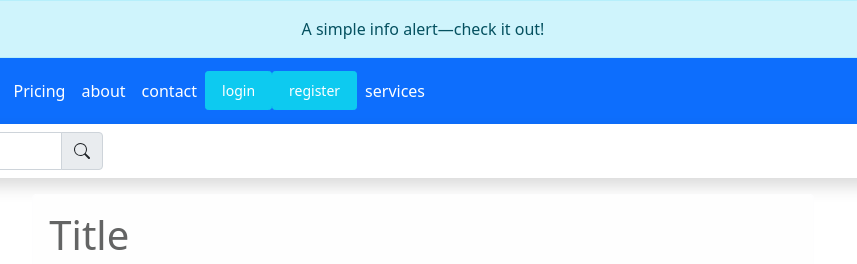
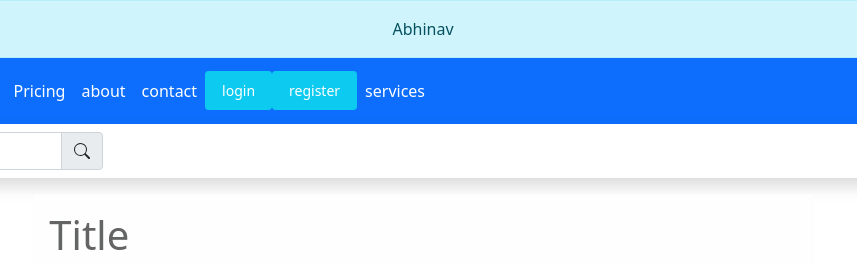
Before and after one commit to abhi9356691996/first-app, a plain HTML site: page index.html in a window 1280 px wide. Shown: the top 264 px of the page, 217-1074 px from the left. Drawn offline with nearby package versions, Linux system fonts and the light colour scheme.

Commit message:
master : second index.html alert change

```diff
--- a/index.html
+++ b/index.html
@@ -16,7 +16,7 @@
             <div class="row">
                 <div class="col-12 p-0">
                     <div class="alert alert-info text-center mb-0" role="alert">
-                        A simple info alert—check it out!
+                        Abhinav
                     </div>
                 </div>
             </div>
```
